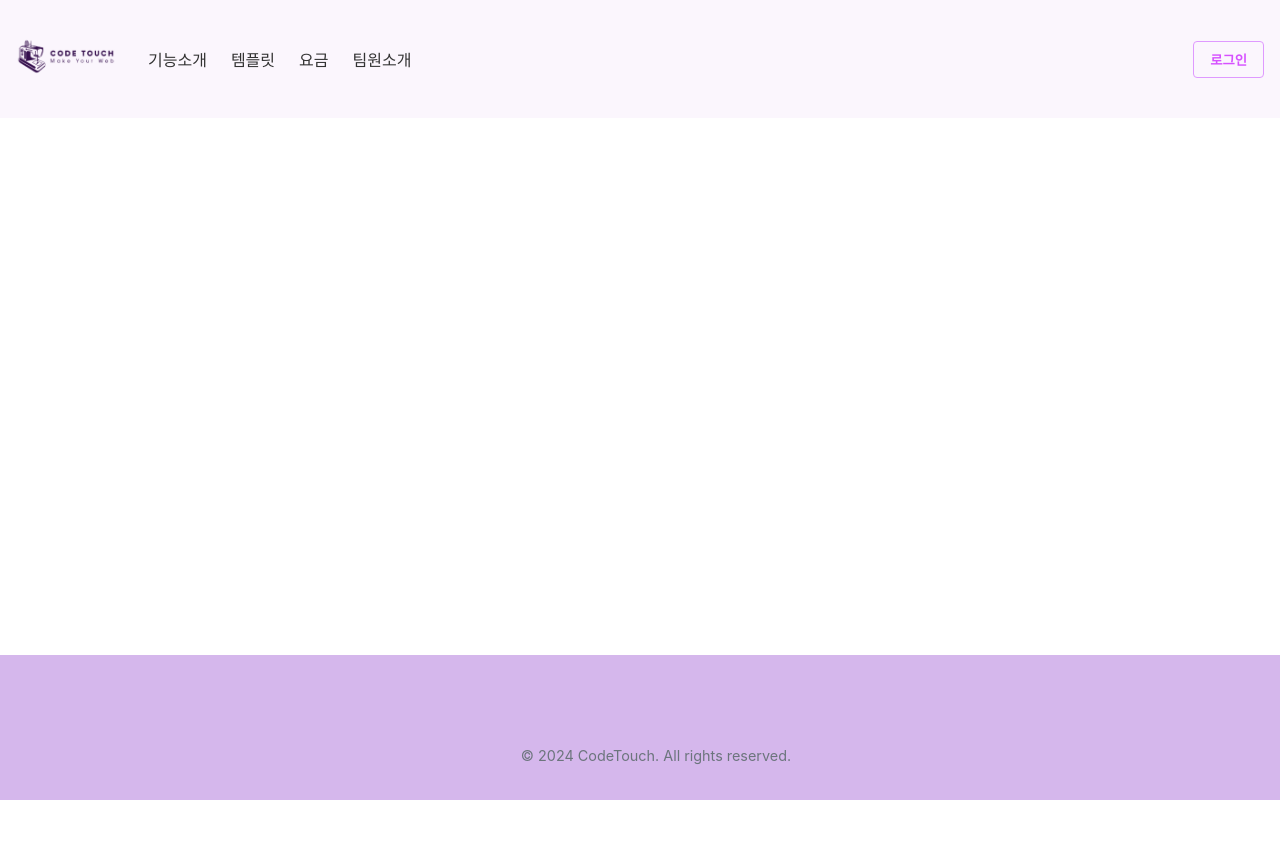
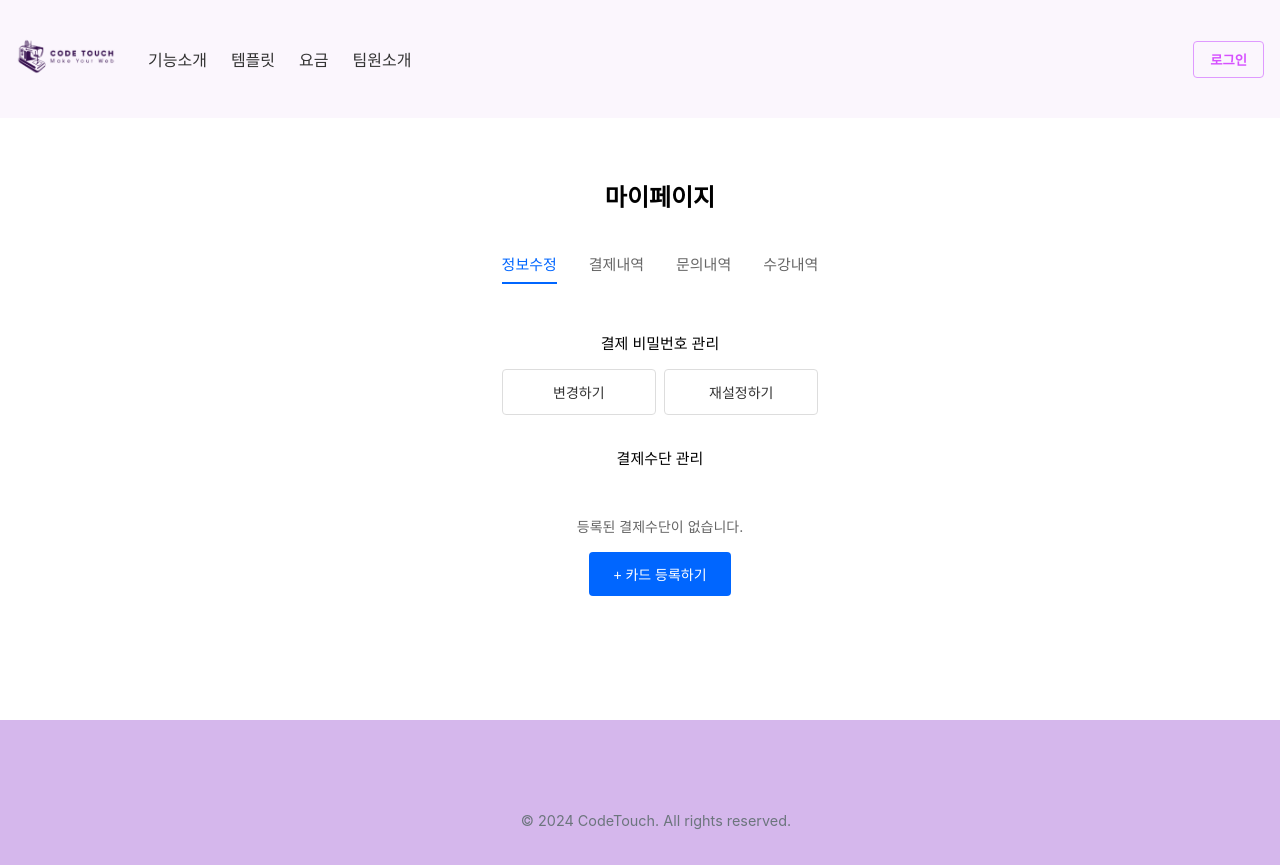
Before and after one commit to CodeTouch/CodeTouch_Company_View, a Vue app: page /myPage in a window 1280 px wide. Before the commit the page ends 800 px from the top, so only its background shows below. Built offline with nearby package versions, Linux system fonts and the light colour scheme; no server answers.

Commit message:
12-11
A 태그 스타일 전역설정
로그인 시 이미지 랜덤 설정
마이페이지 생성
헤더에 메뉴 토글 생성

```diff
--- a/index.html
+++ b/index.html
@@ -10,6 +10,15 @@
             margin: 0;
             padding: 0;
             height: 100%;
+        }
+        a {
+            text-decoration: none;
+            color: inherit;
+        }
+
+        a:visited {
+            color: inherit;
+            text-decoration: none;
         }
     </style>
 </head>
--- a/src/components/Header.vue
+++ b/src/components/Header.vue
@@ -3,6 +3,9 @@ export default{
   data() {
         return {
           showlogin: true,
+          showDropdown: false,
+          userEmail: localStorage.getItem('UserEmail'),
+          imageSrc: ''
         };
     },
     mounted(){
@@ -12,7 +15,36 @@ export default{
         }else{
           this.showlogin = true;
         }
+        const storedImage = localStorage.getItem('image');
+        if (storedImage) {
+          this.imageSrc = `/images/${storedImage}`;
+        }
+
     },
+    methods: {
+      toggleDropdown(){
+        this.showDropdown = !this.showDropdown;
+      },
+      handleClickOutside(e){
+        const dropdown = document.querySelector('.profile-dropdown');
+        const loginCircle = document.querySelector('.login-circle');
+        if(dropdown && !dropdown.contains(e.target) && !loginCircle.contains(e.target)){
+          this.showDropdown = false;
+        }
+      },
+      logout(){
+        localStorage.removeItem('AuthToken');
+        localStorage.removeItem('UserEmail');
+        localStorage.removeItem('image');
+        this.$router.push('/');
+      }
+    },
+    created(){
+      document.addEventListener('click', this.handleClickOutside);
+    },
+    beforeDestroy(){
+      document.removeEventListener('click', this.handleClickOutside);
+    }
 }
 </script>
 
@@ -39,8 +71,27 @@ export default{
             <router-link to="/mySite">
               <div class="login-text">내 사이트</div>
             </router-link>
-            <div class="login-circle"></div>
+          <div class="login-circle" @click="toggleDropdown">
+            <img class="login-circle" :src="imageSrc">
           </div>
+
+          <div class="profile-dropdown" v-if="showDropdown">
+              <div class="profile-header">
+                <div class="profile-circle">
+                  <img class="profile-circle" :src="imageSrc">
+                </div>
+                <div class="profile-info">
+                  <div class="profile-name">test</div>
+                  <div class="profile-email">{{ userEmail }}</div>
+                </div>
+              </div>
+              <div class="profile-menu">
+                <router-link to="/mypage" class="menu-item">마이페이지</router-link>
+                <div class="menu-item" @click="logout">로그아웃</div>
+              </div>
+            </div>
+          </div>
+
           <router-link to="/login" v-if="showlogin">
             <button class="btn btn-outline">로그인</button>
           </router-link>
@@ -56,6 +107,7 @@ export default{
   align-items: center;
   gap: 8px;
   font-family: -apple-system, BlinkMacSystemFont, "Segoe UI", Roboto, sans-serif;
+  position: relative;
 }
 
 .login-text {
@@ -69,8 +121,72 @@ export default{
   height: 24px;
   background-color: #e0e0e0;
   border-radius: 50%;
+  cursor: pointer;
 }
 
+/* 프로필 드롭다운 스타일 */
+.profile-dropdown {
+  position: absolute;
+  top: calc(100% + 8px);
+  right: 0;
+  width: 240px;
+  background: white;
+  border-radius: 12px;
+  box-shadow: 0 2px 8px rgba(0, 0, 0, 0.1);
+  padding: 16px;
+  z-index: 1000;
+}
+
+.profile-header {
+  display: flex;
+  align-items: center;
+  gap: 12px;
+  margin-bottom: 16px;
+}
+
+.profile-circle {
+  width: 48px;
+  height: 48px;
+  background-color: #e0e0e0;
+  border-radius: 50%;
+}
+
+.profile-info {
+  display: flex;
+  flex-direction: column;
+  gap: 4px;
+}
+
+.profile-name {
+  font-size: 16px;
+  font-weight: 500;
+  color: #333;
+}
+
+.profile-email {
+  font-size: 14px;
+  color: #666;
+}
+
+.profile-menu {
+  display: flex;
+  flex-direction: column;
+  gap: 8px;
+}
+
+.menu-item {
+  padding: 8px 0;
+  color: #333;
+  text-decoration: none;
+  font-size: 14px;
+  cursor: pointer;
+}
+
+.menu-item:hover {
+  color: #666;
+}
+
+/* 기존 스타일 유지 */
 .header {
   position: sticky;
   top: 0;
@@ -137,9 +253,9 @@ export default{
 }
 
 .btn-outline:hover {
-  background-color: #d651ff; /* 보라색 배경 */
-  color: #ffffff; /* 텍스트를 흰색으로 변경 */
-  border-color: #d651ff; /* 테두리도 보라색으로 */
+  background-color: #d651ff;
+  color: #ffffff;
+  border-color: #d651ff;
 }
 
 .btn-primary {
--- a/src/components/content/login.vue
+++ b/src/components/content/login.vue
@@ -74,6 +74,9 @@ export default {
                             const bearerToken = token.split(' ')[1];  //Bearer 부분 제거 후 토큰만 저장
                             localStorage.setItem('AuthToken', bearerToken);
                             localStorage.setItem('UserEmail', this.email);
+                            const randomValue = Math.floor(Math.random() * 20) + 1;
+                            const imageName = `${randomValue}.png`;
+                            localStorage.setItem('image', imageName);
                             this.$router.push('/'); //메인 페이지로 이동
                         }
                     }
@@ -172,15 +175,6 @@ export default {
 </template>
 
 <style scoped>
-a {
-    text-decoration: none;
-    color: inherit;
-}
-
-a:visited {
-    color: inherit;
-    text-decoration: none;
-}
 
 .G_btn_class {
     display: flex;
--- /dev/null
+++ b/src/components/content/myPage.vue
@@ -0,0 +1,139 @@
+<script>
+
+</script>
+
+<template>
+    <div class="container">
+        <h1 class="page-title">마이페이지</h1>
+
+        <nav class="nav">
+            <a href="#" class="nav-item active">정보수정</a>
+            <a href="#" class="nav-item">결제내역</a>
+            <a href="#" class="nav-item">문의내역</a>
+            <a href="#" class="nav-item">수강내역</a>
+        </nav>
+
+        <div class="section">
+            <h2 class="section-title">결제 비밀번호 관리</h2>
+            <div class="button-group">
+                <button class="button">변경하기</button>
+                <button class="button">재설정하기</button>
+            </div>
+        </div>
+
+        <div class="section">
+            <h2 class="section-title">결제수단 관리</h2>
+            <div class="card">
+                <p class="card-text">등록된 결제수단이 없습니다.</p>
+                <button class="button-primary">+ 카드 등록하기</button>
+            </div>
+        </div>
+    </div>
+</template>
+<style scoped>
+        * {
+            margin: 0;
+            padding: 0;
+            box-sizing: border-box;
+        }
+
+        body {
+            font-family: -apple-system, BlinkMacSystemFont, "Segoe UI", Roboto, sans-serif;
+            background-color: #f5f6f8;
+            color: #333;
+        }
+
+        .container {
+            max-width: 800px;
+            margin: 0 auto;
+            padding: 40px 20px;
+        }
+
+        .page-title {
+            font-size: 24px;
+            font-weight: 600;
+            text-align: center;
+            margin-bottom: 40px;
+        }
+
+        /* 네비게이션 */
+        .nav {
+            display: flex;
+            justify-content: center;
+            gap: 32px;
+            margin-bottom: 48px;
+        }
+
+        .nav-item {
+            font-size: 15px;
+            color: #666;
+            text-decoration: none;
+            padding-bottom: 8px;
+        }
+
+        .nav-item.active {
+            color: #0066ff;
+            border-bottom: 2px solid #0066ff;
+        }
+
+        /* 섹션 스타일 */
+        .section {
+            margin-bottom: 32px;
+        }
+
+        .section-title {
+            font-size: 15px;
+            font-weight: 500;
+            margin-bottom: 16px;
+        }
+
+        /* 버튼 그룹 */
+        .button-group {
+            display: flex;
+            gap: 8px;
+        }
+
+        .button {
+            flex: 1;
+            padding: 12px;
+            border: 1px solid #ddd;
+            background-color: white;
+            border-radius: 4px;
+            font-size: 14px;
+            color: #333;
+            cursor: pointer;
+        }
+
+        .button:hover {
+            background-color: #f8f8f8;
+        }
+
+        /* 카드 스타일 */
+        .card {
+            background-color: white;
+            border-radius: 4px;
+            padding: 32px;
+            text-align: center;
+        }
+
+        .card-text {
+            color: #666;
+            font-size: 14px;
+            margin-bottom: 16px;
+        }
+
+        .button-primary {
+            display: inline-block;
+            padding: 12px 24px;
+            background-color: #0066ff;
+            color: white;
+            border: none;
+            border-radius: 4px;
+            font-size: 14px;
+            cursor: pointer;
+        }
+
+        .button-primary:hover {
+            background-color: #0052cc;
+        }
+</style>
--- a/src/components/content/mySite.vue
+++ b/src/components/content/mySite.vue
@@ -5,6 +5,7 @@ export default {
     data(){
         return{
             viewModal: false,
+            imageSrc: '',
         }
     },
     components:{
@@ -18,6 +19,12 @@ export default {
             this.viewModal = true;
         }
     },
+    mounted(){
+        const storedImage = localStorage.getItem('image');
+        if (storedImage) {
+          this.imageSrc = `/images/${storedImage}`;
+        }
+    }
 
 }
 </script>
@@ -28,6 +35,7 @@ export default {
         <div class="container">
         <div class="profile">
             <div class="profile-image">
+                <img class="profile-image" :src="imageSrc">
                 <div class="profile-image-settings">⚙️</div>
             </div>
             <div class="profile-name">mysk423</div>
--- a/src/router/router.js
+++ b/src/router/router.js
@@ -5,8 +5,9 @@ import introduce from "@/components/content/introduce.vue";
 import payment from "@/components/content/payment.vue";
 import login from "@/components/content/login.vue";
 import pay from "@/components/content/pay.vue";
-import findInfo from "@/components/content/findInfo.vue"
+import findInfo from "@/components/content/findInfo.vue";
 import mySite from "@/components/content/mySite.vue";
+import myPage from "@/components/content/myPage.vue";
 
 const routes = [
   {
@@ -57,6 +58,12 @@ const routes = [
     component: mySite,
     //meta: { requiresAuth: true, showSidebar: true },
   },
+  {
+    path: "/myPage",
+    name: "myPage",
+    component: myPage,
+    //meta: { requiresAuth: true, showSidebar: true },
+  },
 ];
 
 const router = createRouter({
```
Also changed, not shown: 1 other file (tests, documents, lock files or other folders). Lines whose indentation alone changed are shown as unchanged.
